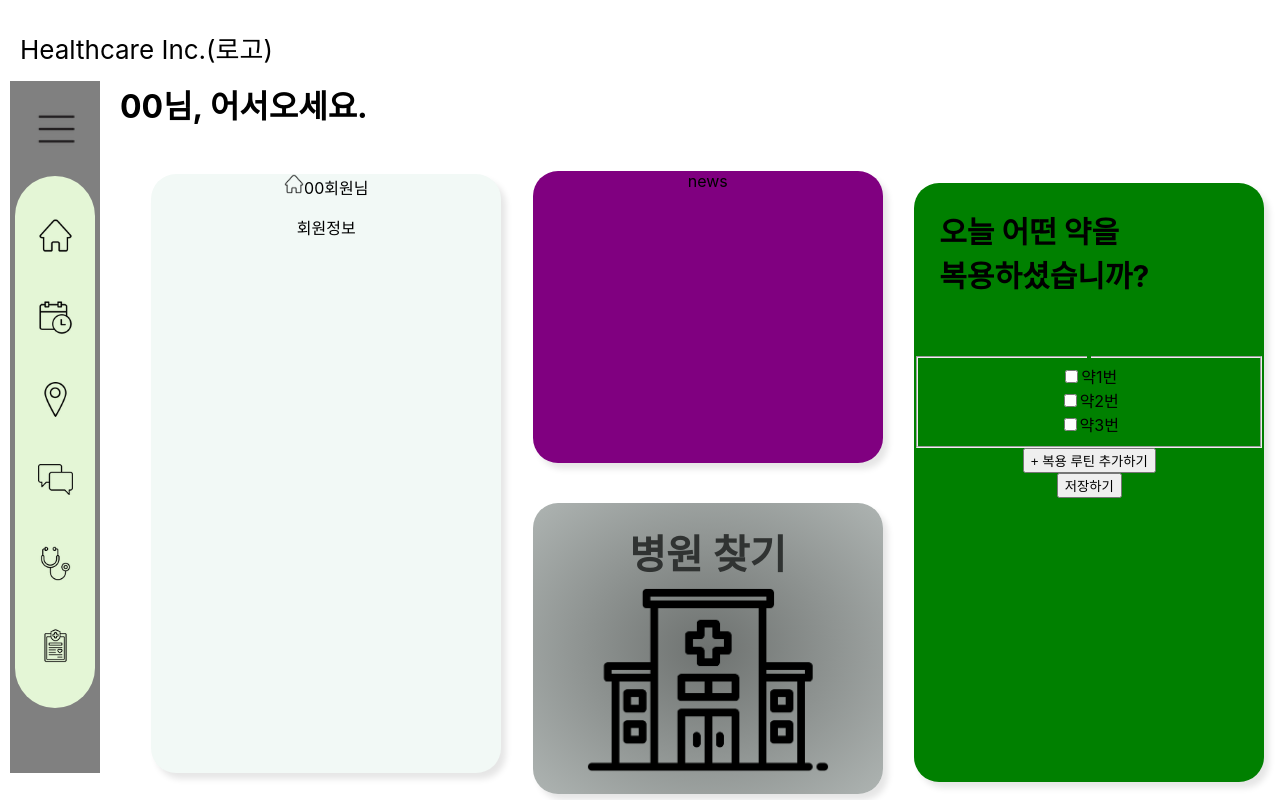
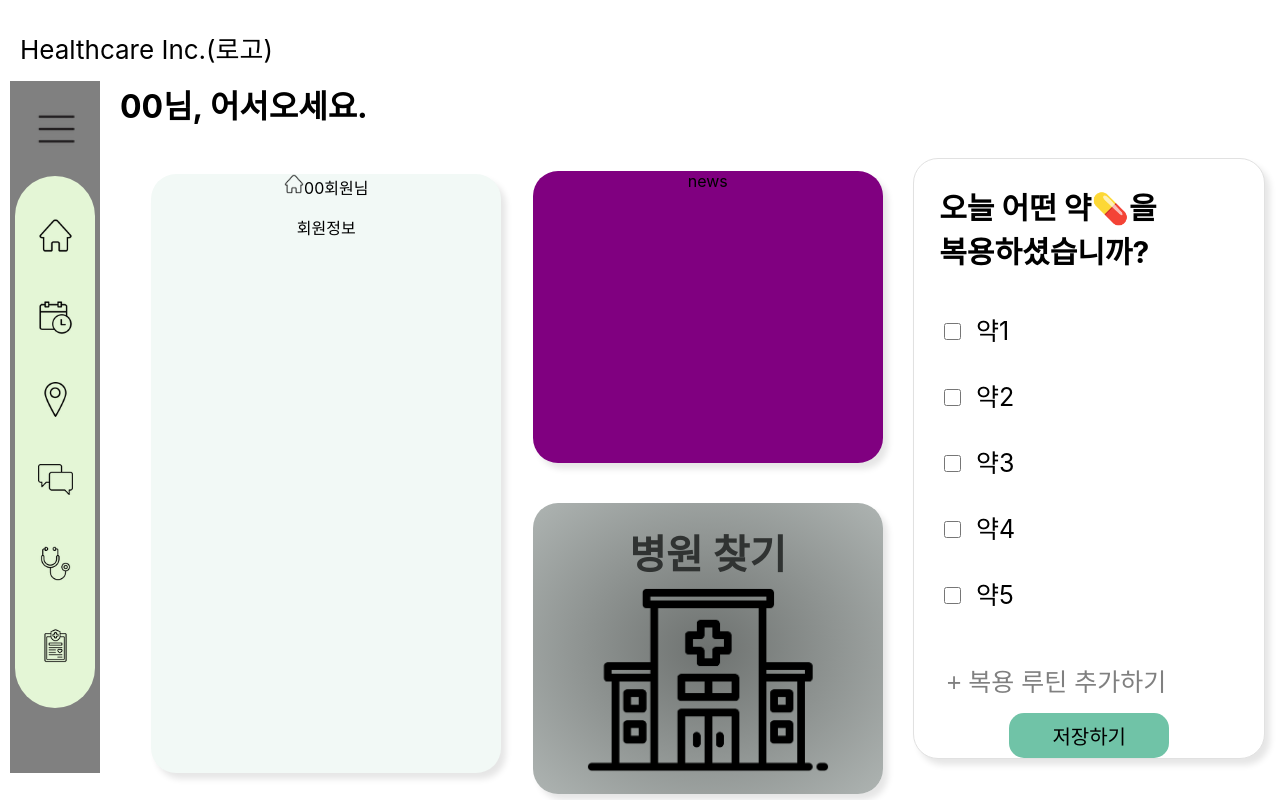
Before and after one commit to minzero31/codeit-2024-summer-project, a React (Create React App) app: page / in a window 1280 px wide. Built offline with nearby package versions, Linux system fonts and the light colour scheme.

Commit message:
block4 수정

```diff
--- a/src/components/Home.css
+++ b/src/components/Home.css
@@ -11,6 +11,7 @@ main {
     //column-count: 4;
     height: 640px;
 }
+
 
 .para0 {
     width: 150px;
@@ -27,7 +28,6 @@ main {
     //background-color: black;
     padding-top: 7px;
 }
-
 .para3 {
 }
 
@@ -43,6 +43,8 @@ section:hover {
 
 }
 
+
+
 .block1 {
     background-color: #F2F9F6;
     height:95%;
@@ -52,11 +54,15 @@ section:hover {
     width: auto;
 }
 
+
+
 .block2 {
     background-color: purple;
     height: 46%;
     margin-bottom: 20px;
 }
+
+
 
 .block3 {
     background: radial-gradient(#6E7270, #AEB4B2);
@@ -73,12 +79,62 @@ section:hover {
     margin-top: 5px;
 }
 
+
+
 .block4 {
-    background-color: green;
+    background-color: white;
     height: 95%;
+    border: 0.5px solid #E1E1E1;
 }
 h2 {
     font-size: 30px;
     text-align: left;
-    padding: 25px 25px 35px;
+    padding: 25px 25px 5px;
+    margin-top: 0px;
 }
+fieldset {
+    height: 320px;
+    font-size:25px;
+    display: flex;
+    flex-direction: column;
+    overflow: auto;
+    border: none;
+}
+
+#option {
+    margin: 0px 0px;
+    width: 90%;
+    padding: 0px 5px 30px;
+    text-align:left;
+    //background-color: purple;
+}
+
+input[type='checkbox'] {
+    width: 17px;
+    height: 17px;
+    accent-color: lightgreen;
+    margin-right: 15px;
+}
+
+#addMed {
+    font-size: 25px;
+    color: grey;
+    width: 345px;
+    text-align: left;
+    padding: 15px 30px 0px;
+    border: none;
+    background-color: transparent;
+}
+#addMed:hover {
+    color: black;
+}
+#saveMed {
+    height: 45px;
+    width: 160px;
+    border-radius: 15px;
+    border-width: 0px;
+    border-color: grey;
+    background-color: #70C3A7;
+    font-size: 20px;
+    margin: 15px 0px 5px;
+}
--- a/src/components/Home.js
+++ b/src/components/Home.js
@@ -28,25 +28,36 @@ const Home = () => {
             </div>
             <div className='para3'>
                 <section className='block4'>
-                    <h2>오늘 어떤 약을<br/>복용하셨습니까?</h2>
+                    <h2>오늘 어떤 약💊을<br/>복용하셨습니까?</h2>
                     <fieldset>
-                        <legend></legend>
-                        <div>
+                        <div id='option'>
                             <input type='checkbox' id='med1' name='복용약 종류' value='1번 약(입력되는 값?)' />
-                            <label for='med1'>약1번</label>
+                            <label for='med1'>약1</label>
                         </div>
-                        <div>
+                        <div id='option'>
                             <input type='checkbox' id='med2' name='복용약 종류' value='2번 약(입력되는 값?)' />
-                            <label for='med2'>약2번</label>
+                            <label for='med2'>약2</label>
                         </div>
-                        <div>
+                        <div id='option'>
                             <input type='checkbox' id='med3' name='복용약 종류' value='3번 약(입력되는 값?)' />
-                            <label for='med3'>약3번</label>
+                            <label for='med3'>약3</label>
+                        </div>
+                        <div id='option'>
+                            <input type='checkbox' id='med4' name='복용약 종류' value='4번 약(입력되는 값?)' />
+                            <label for='med4'>약4</label>
+                        </div>
+                        <div id='option'>
+                            <input type='checkbox' id='med5' name='복용약 종류' value='5번 약(입력되는 값?)' />
+                            <label for='med5'>약5</label>
+                        </div>
+                        <div id='option'>
+                            <input type='checkbox' id='med6' name='복용약 종류' value='6번 약(입력되는 값?)' />
+                            <label for='med6'>약6</label>
                         </div>
                     </fieldset>
-                    <button>+ 복용 루틴 추가하기</button>
+                    <button id='addMed'>+   복용 루틴 추가하기</button>
                     <br />
-                    <button>저장하기</button>
+                    <button id="saveMed">저장하기</button>
                 </section>
             </div>
         </main>
```
